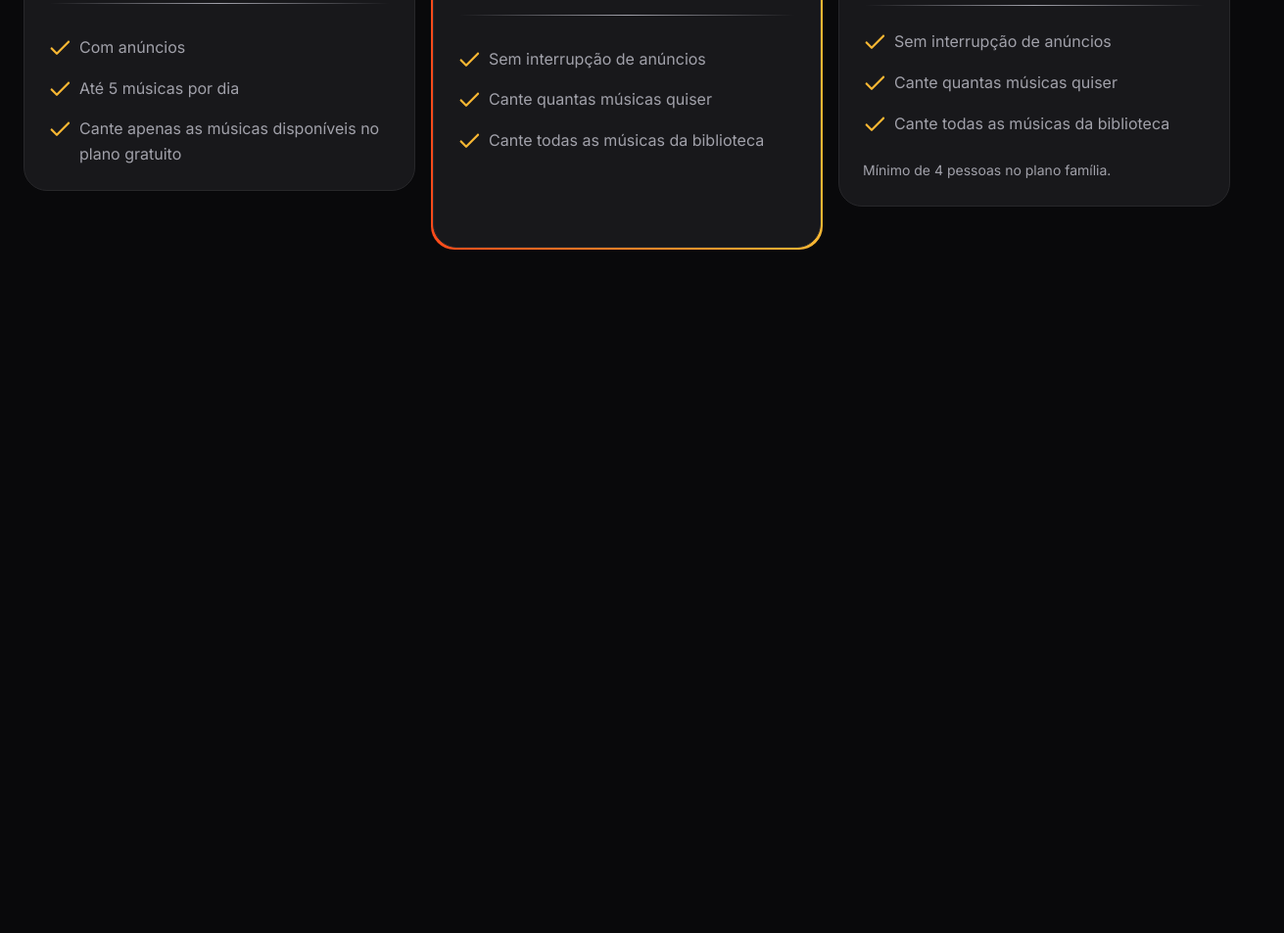
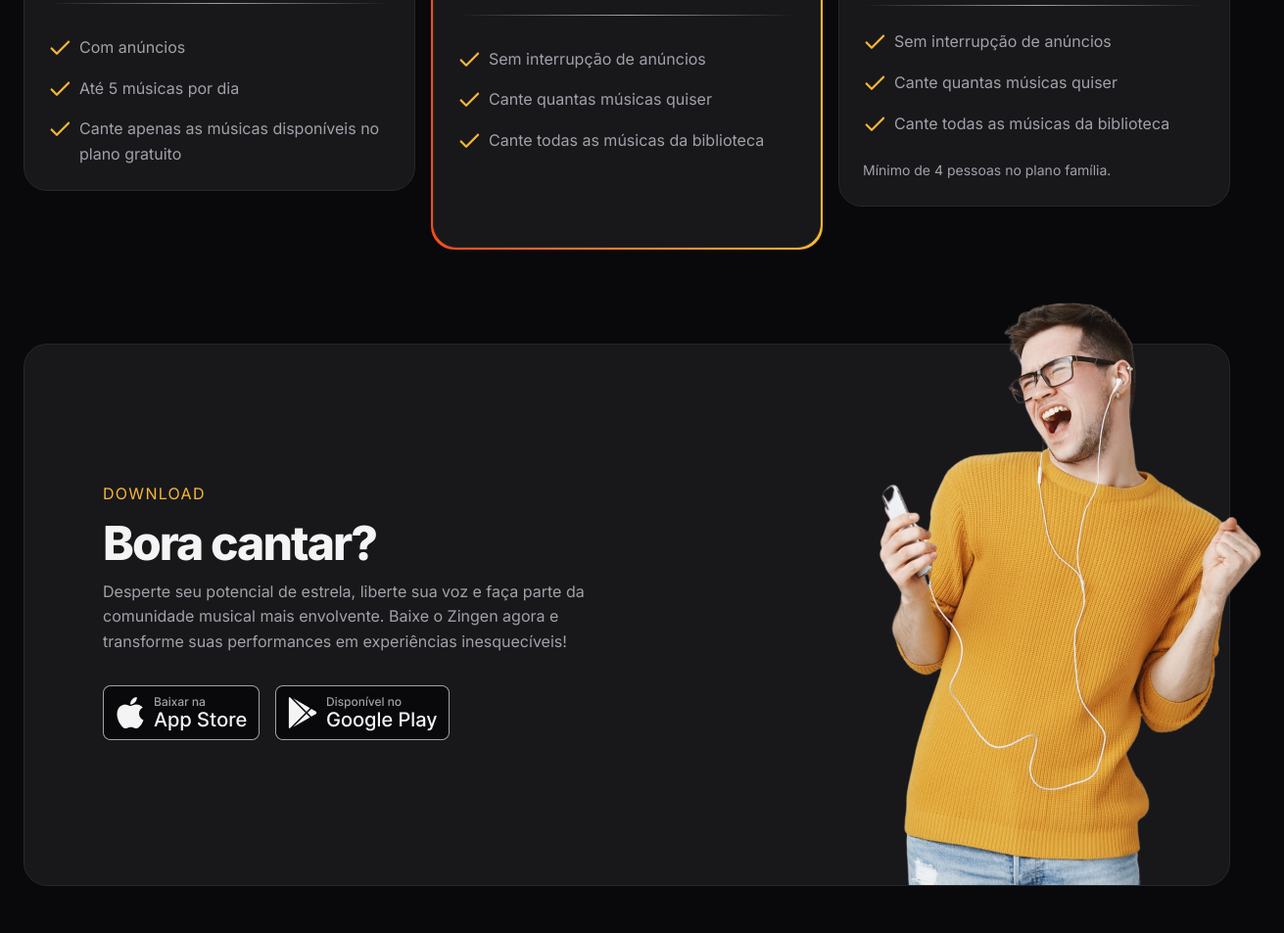
Before and after one commit to rosendo2015/landing-page-app, a plain HTML site: page index.html in a window 1280 px wide. Shown: the part 3072-4025 px from the top of the page at 98% size, 1311 px wide, since content can reach past the window. Before the commit the page ends 3375 px from the top, so only its background shows below. Drawn offline with Linux system fonts and the light colour scheme.

Commit message:
section download

```diff
--- a/index.html
+++ b/index.html
@@ -23,7 +23,7 @@
             <a href="#about" class="desktop-only">Conheça o app</a>
             <a href="#features" class="desktop-only">Funcionalidades</a>
             <a href="#pricing" class="desktop-only">Planos e preços</a>
-            <a href="#dounload" class="btn btn-sm">Baixar agora</a>
+            <a href="#download" class="btn btn-sm">Baixar agora</a>
         </header>
     </div>
 
@@ -175,6 +175,28 @@
             </div>
         </div>
     </section>
+    <section id="download">
+        <div class="container py-xl">
+            <div class="card px-lg even-columns item-center">
+                <div>
+                    <header>
+                        <strong>download</strong>
+                        <h2>Bora cantar?</h2>
+                    </header>
+                    <p>Desperte seu potencial de estrela, liberte sua voz e faça parte da comunidade musical mais
+                        envolvente. Baixe o Zingen agora e transforme suas performances em experiências inesquecíveis!
+                    </p>
+                    <div class="buttons flex gap-1">
+                        <a href="#"><img src="assets/images/app-store-button.png" alt=""></a>
+                        <a href="#"><img src="assets/images/play-store-button.png" alt=""></a>
+                    </div>
+                </div>
+                <div id="person-singing">
+                    <img src="assets/images/rapaz-ouvindo-music.png" alt="">
+                </div>
+            </div>
+        </div>
+    </section>
 
 </body>
 
--- /dev/null
+++ b/styles/download.css
@@ -0,0 +1,31 @@
+#download {
+  .card {
+    padding: 3rem 1.5rem 15rem;
+    position: relative;
+    #person-singing {
+      img {
+        width: 14.5rem;
+        position: absolute;
+        bottom: 0;
+        right: -3.5rem;
+      }
+    }
+  }
+  .buttons {
+    flex-wrap: wrap;
+    margin-top: 2rem;
+  }
+  @media (width >= 80em) {
+    .card {
+      padding: 8.75rem 5rem;
+      & > div:nth-child(1) {
+        max-width: 40rem;
+      }
+      #person-singing {
+        & > img {
+          width: 29.125rem;
+        }
+      }
+    }
+  }
+}
--- a/styles/global.css
+++ b/styles/global.css
@@ -46,6 +46,7 @@ html {
   font-size: var(--fs-base);
   line-height: 1.6;
   color: var(--text-color-primary);
+  overflow-x: hidden;
 }
 body {
   background-color: var(--background-color);
--- a/styles/index.css
+++ b/styles/index.css
@@ -9,3 +9,4 @@
 @import url("cards.css");
 @import url("features.css") (width >=80rem);
 @import url("pricing.css");
+@import url("download.css");
```
Also changed, not shown: assets/images/app-store-button.png (added), assets/images/play-store-button.png (added), assets/images/rapaz-ouvindo-music.png (renamed from assets/images/rapaz-ouvindo-musica-com-fones-de-ouvido-e-cantando-no-aplicativo-de-karaoke-removebg 1.png).
